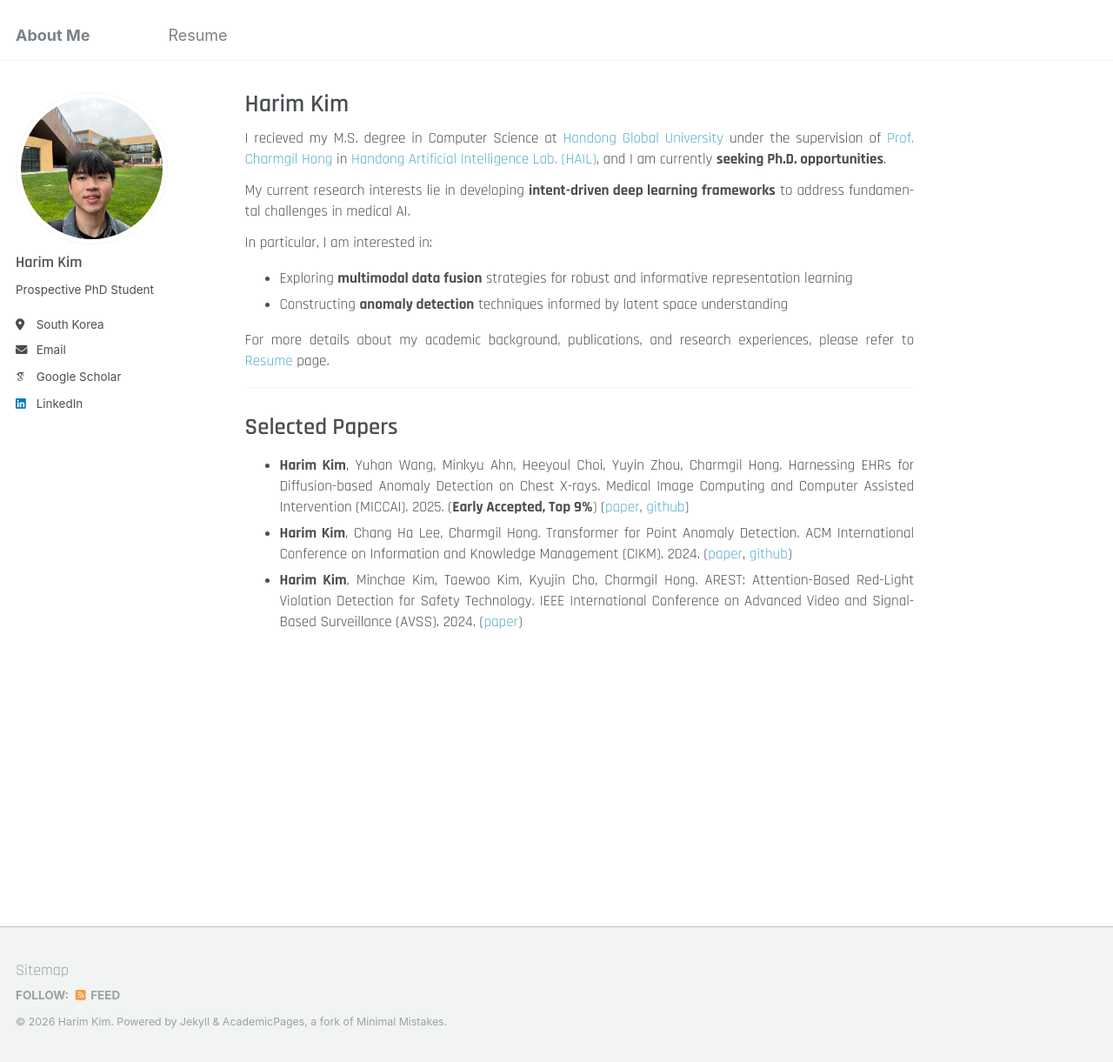
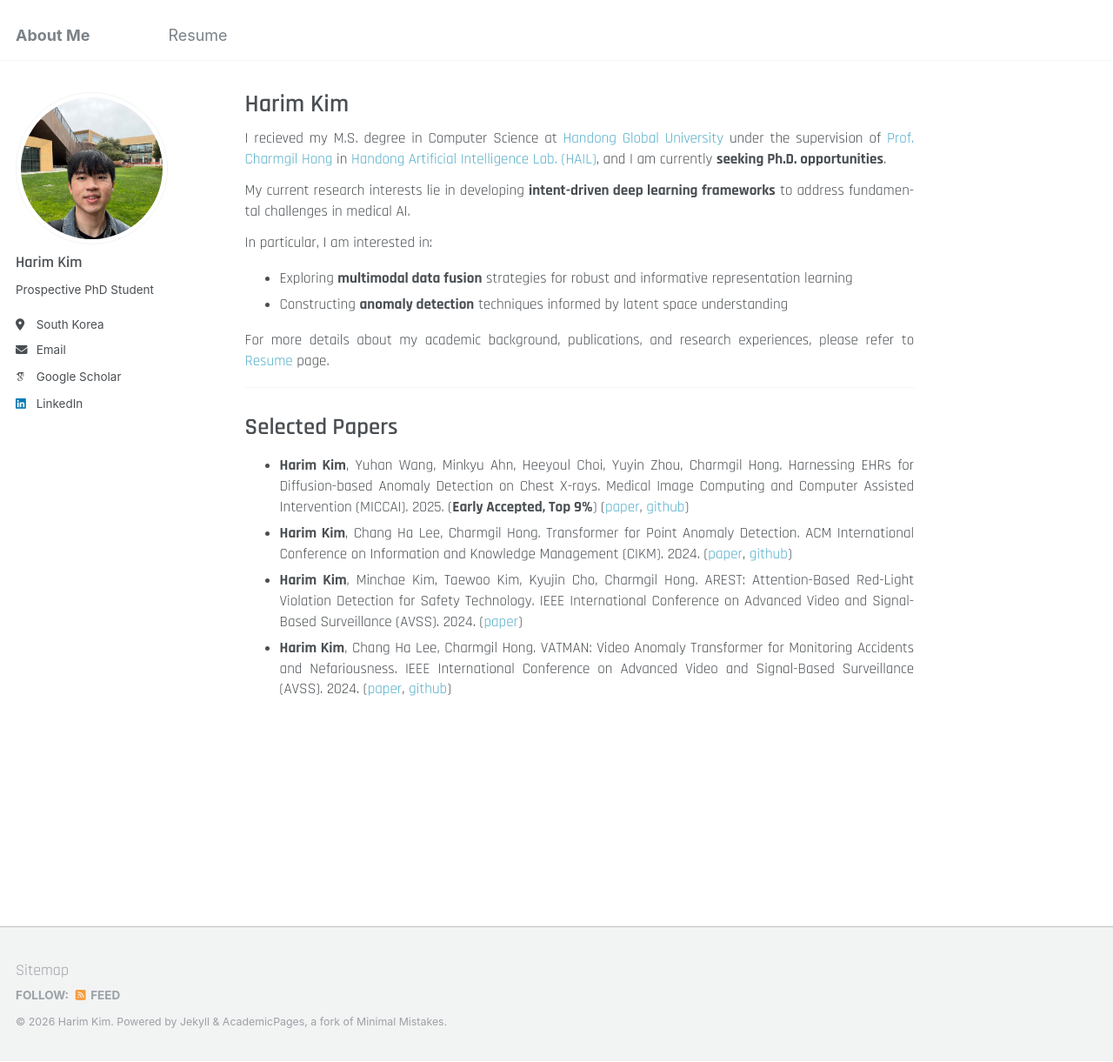
Before and after one commit to hrkim153/hrkim153.github.io, a Jekyll site: the page built from _pages/about.md, in a window 1280 px wide and 1221 px high. Shown: the whole window at 87% size. Built offline with Jekyll 4.4.1, drawn with Linux system fonts in a browser that asks for light colours; some web fonts are replaced.

Commit message:
Update about.md

```diff
--- a/_pages/about.md
+++ b/_pages/about.md
@@ -23,3 +23,4 @@ Selected Papers
 - **Harim Kim**, Yuhan Wang, Minkyu Ahn, Heeyoul Choi, Yuyin Zhou, Charmgil Hong. Harnessing EHRs for Diffusion-based Anomaly Detection on Chest X-rays. Medical Image Computing and Computer Assisted Intervention (MICCAI). 2025. (**Early Accepted, Top 9%**) ([paper](https://link.springer.com/chapter/10.1007/978-3-032-04947-6_23), [github](https://github.com/nth221/Diff3M))
 - **Harim Kim**, Chang Ha Lee, Charmgil Hong. Transformer for Point Anomaly Detection. ACM International Conference on Information and Knowledge Management (CIKM). 2024. ([paper](https://dl.acm.org/doi/10.1145/3627673.3679859), [github](https://github.com/nth221/TransPAD))
 - **Harim Kim**, Minchae Kim, Taewoo Kim, Kyujin Cho, Charmgil Hong. AREST: Attention-Based Red-Light Violation Detection for Safety Technology. IEEE International Conference on Advanced Video and Signal-Based Surveillance (AVSS). 2024. ([paper](https://ieeexplore.ieee.org/document/10672611))
+- **Harim Kim**, Chang Ha Lee, Charmgil Hong. VATMAN: Video Anomaly Transformer for Monitoring Accidents and Nefariousness. IEEE International Conference on Advanced Video and Signal-Based Surveillance (AVSS). 2024. ([paper](https://ieeexplore.ieee.org/document/10672570), [github](https://github.com/nth221/vatman))
```
